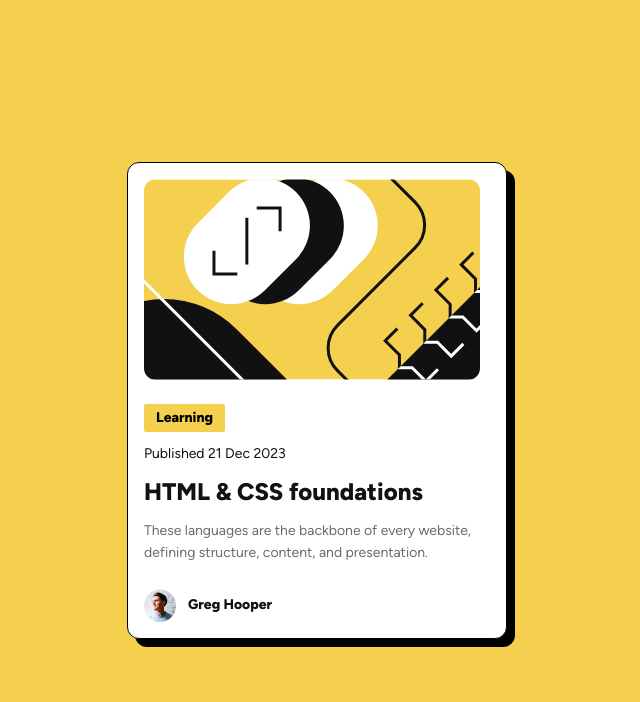
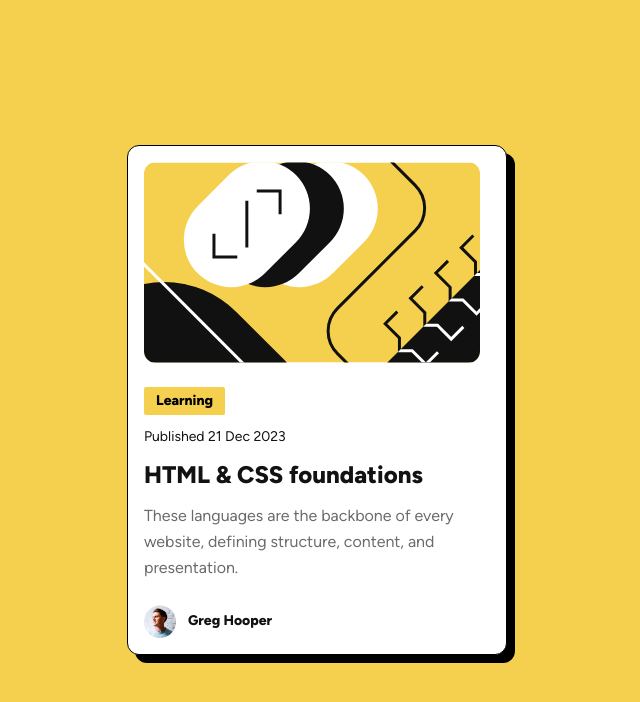
Before and after one commit to LINDECKER-Charles/FM-BlogPreviewCard, a plain HTML site: page index.html in a window 1280 px wide. Shown: the whole page, without its empty margins (323-963 px from the left). Drawn offline with nearby package versions, Linux system fonts and the light colour scheme.

Commit message:
Update index.html
Ajustement de la taille du sous texte

```diff
--- a/index.html
+++ b/index.html
@@ -62,7 +62,7 @@
 
         <h1 class="text-2xl font-extrabold text-gray-950 mb-3 hover:text-yellow cursor-pointer transition">HTML & CSS foundations</h1>
 
-        <p class=" text-gray-500 text-sm leading-relaxed mb-6">These languages are the backbone of every website, defining structure, content, and presentation.</p>
+        <p class=" text-gray-500 text-md leading-relaxed mb-6">These languages are the backbone of every website, defining structure, content, and presentation.</p>
 
         <div class=" flex flex-row gap-3"><img src="assets/images/image-avatar.webp" alt="Greg Hooper Head" class="w-8 h-auto"><p class=" font-extrabold text-sm text-gray-950 h-8 leading-8">Greg Hooper</p></div>
     </main>
```
